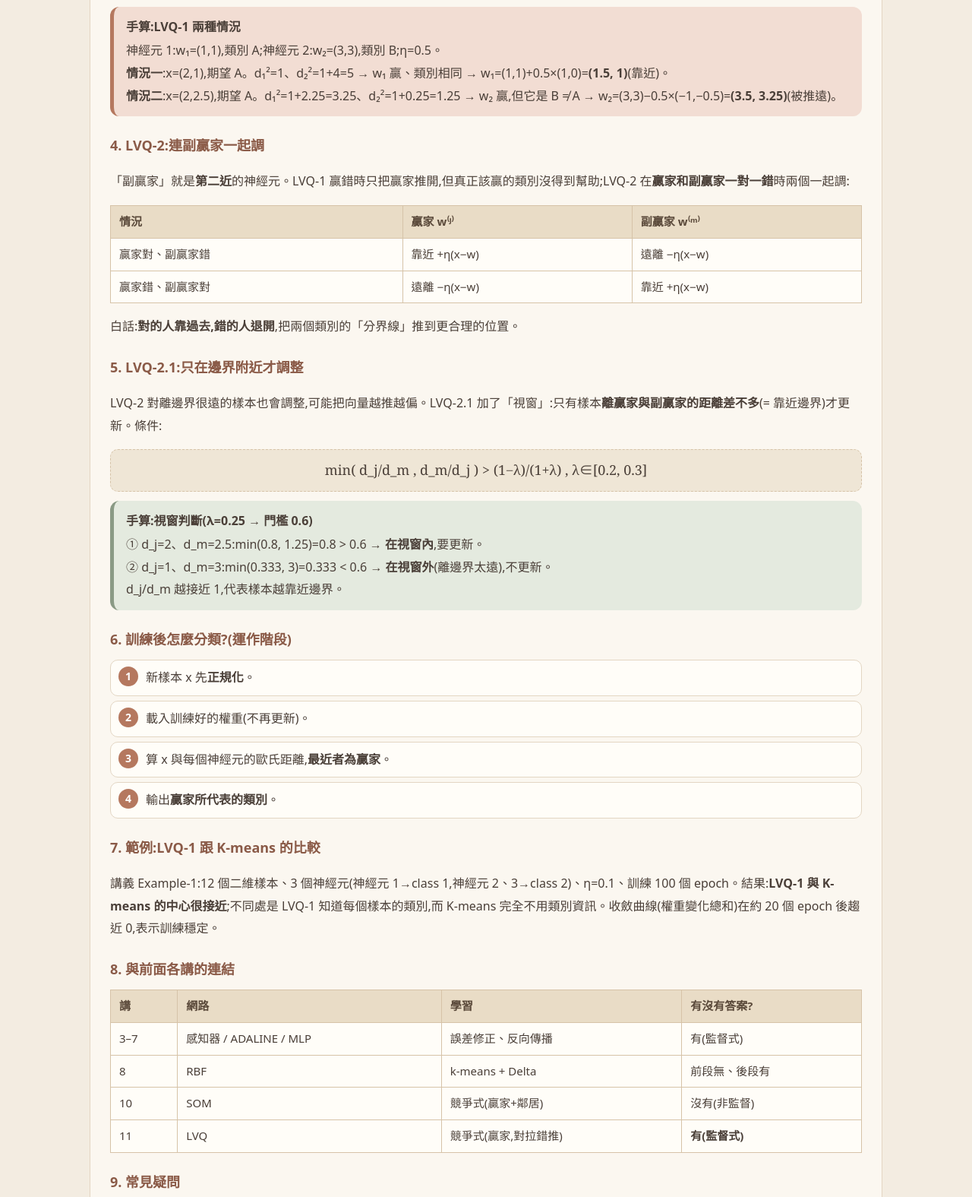
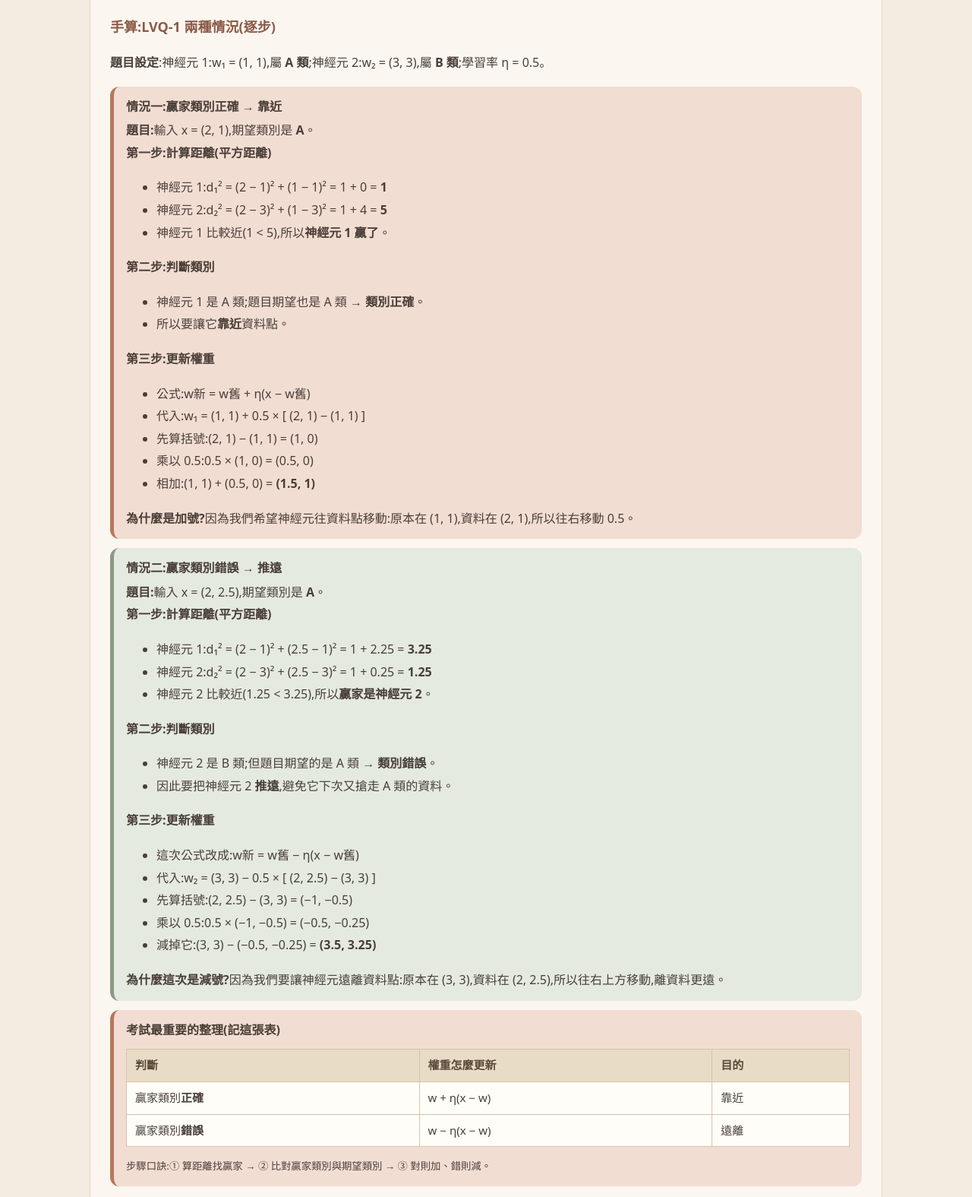
Before and after one commit to HildaYan/NN_NOTE, a plain HTML site: page lec11.html in a window 1280 px wide. Shown: the part 4666-6241 px from the top of the page at 76% size. Drawn offline with Linux system fonts and the light colour scheme.

Commit message:
更新計算題解析

```diff
--- a/lec11.html
+++ b/lec11.html
@@ -64,10 +64,49 @@
 <li>贏家的類別 = x 的期望類別 → <b>w ← w + η(x − w)</b>(往 x 靠近)。</li>
 <li>贏家的類別 ≠ x 的期望類別 → <b>w ← w − η(x − w)</b>(離 x 遠一點)。</li>
 <li>更新後做正規化,重複到權重不再明顯變動。</li></ol>
-<div class="box key"><span class="bt">手算:LVQ-1 兩種情況</span>
-神經元 1:w₁=(1,1),類別 A;神經元 2:w₂=(3,3),類別 B;η=0.5。<br>
-<b>情況一</b>:x=(2,1),期望 A。d₁²=1、d₂²=1+4=5 → w₁ 贏、類別相同 → w₁=(1,1)+0.5×(1,0)=<b>(1.5, 1)</b>(靠近)。<br>
-<b>情況二</b>:x=(2,2.5),期望 A。d₁²=1+2.25=3.25、d₂²=1+0.25=1.25 → w₂ 贏,但它是 B ≠ A → w₂=(3,3)−0.5×(−1,−0.5)=<b>(3.5, 3.25)</b>(被推遠)。</div>
+<h3>手算:LVQ-1 兩種情況(逐步)</h3>
+<p><b>題目設定</b>:神經元 1:w₁ = (1, 1),屬 <b>A 類</b>;神經元 2:w₂ = (3, 3),屬 <b>B 類</b>;學習率 η = 0.5。</p>
+
+<div class="box key"><span class="bt">情況一:贏家類別正確 → 靠近</span>
+<b>題目:</b>輸入 x = (2, 1),期望類別是 <b>A</b>。<br>
+<b>第一步:計算距離(平方距離)</b>
+<ul><li>神經元 1:d₁² = (2 − 1)² + (1 − 1)² = 1 + 0 = <b>1</b></li>
+<li>神經元 2:d₂² = (2 − 3)² + (1 − 3)² = 1 + 4 = <b>5</b></li>
+<li>神經元 1 比較近(1 &lt; 5),所以<b>神經元 1 贏了</b>。</li></ul>
+<b>第二步:判斷類別</b>
+<ul><li>神經元 1 是 A 類;題目期望也是 A 類 → <b>類別正確</b>。</li>
+<li>所以要讓它<b>靠近</b>資料點。</li></ul>
+<b>第三步:更新權重</b>
+<ul><li>公式:w新 = w舊 + η(x − w舊)</li>
+<li>代入:w₁ = (1, 1) + 0.5 × [ (2, 1) − (1, 1) ]</li>
+<li>先算括號:(2, 1) − (1, 1) = (1, 0)</li>
+<li>乘以 0.5:0.5 × (1, 0) = (0.5, 0)</li>
+<li>相加:(1, 1) + (0.5, 0) = <b>(1.5, 1)</b></li></ul>
+<b>為什麼是加號?</b>因為我們希望神經元往資料點移動:原本在 (1, 1),資料在 (2, 1),所以往右移動 0.5。</div>
+
+<div class="box tip"><span class="bt">情況二:贏家類別錯誤 → 推遠</span>
+<b>題目:</b>輸入 x = (2, 2.5),期望類別是 <b>A</b>。<br>
+<b>第一步:計算距離(平方距離)</b>
+<ul><li>神經元 1:d₁² = (2 − 1)² + (2.5 − 1)² = 1 + 2.25 = <b>3.25</b></li>
+<li>神經元 2:d₂² = (2 − 3)² + (2.5 − 3)² = 1 + 0.25 = <b>1.25</b></li>
+<li>神經元 2 比較近(1.25 &lt; 3.25),所以<b>贏家是神經元 2</b>。</li></ul>
+<b>第二步:判斷類別</b>
+<ul><li>神經元 2 是 B 類;但題目期望的是 A 類 → <b>類別錯誤</b>。</li>
+<li>因此要把神經元 2 <b>推遠</b>,避免它下次又搶走 A 類的資料。</li></ul>
+<b>第三步:更新權重</b>
+<ul><li>這次公式改成:w新 = w舊 − η(x − w舊)</li>
+<li>代入:w₂ = (3, 3) − 0.5 × [ (2, 2.5) − (3, 3) ]</li>
+<li>先算括號:(2, 2.5) − (3, 3) = (−1, −0.5)</li>
+<li>乘以 0.5:0.5 × (−1, −0.5) = (−0.5, −0.25)</li>
+<li>減掉它:(3, 3) − (−0.5, −0.25) = <b>(3.5, 3.25)</b></li></ul>
+<b>為什麼這次是減號?</b>因為我們要讓神經元遠離資料點:原本在 (3, 3),資料在 (2, 2.5),所以往右上方移動,離資料更遠。</div>
+
+<div class="box key"><span class="bt">考試最重要的整理(記這張表)</span>
+<table><tr><th>判斷</th><th>權重怎麼更新</th><th>目的</th></tr>
+<tr><td>贏家類別<b>正確</b></td><td>w + η(x − w)</td><td>靠近</td></tr>
+<tr><td>贏家類別<b>錯誤</b></td><td>w − η(x − w)</td><td>遠離</td></tr></table>
+<small>步驟口訣:① 算距離找贏家 → ② 比對贏家類別與期望類別 → ③ 對則加、錯則減。</small></div>
+
 
 <h3>4. LVQ-2:連副贏家一起調</h3>
 <p>「副贏家」就是<b>第二近</b>的神經元。LVQ-1 贏錯時只把贏家推開,但真正該贏的類別沒得到幫助;LVQ-2 在<b>贏家和副贏家一對一錯</b>時兩個一起調:</p>
```
